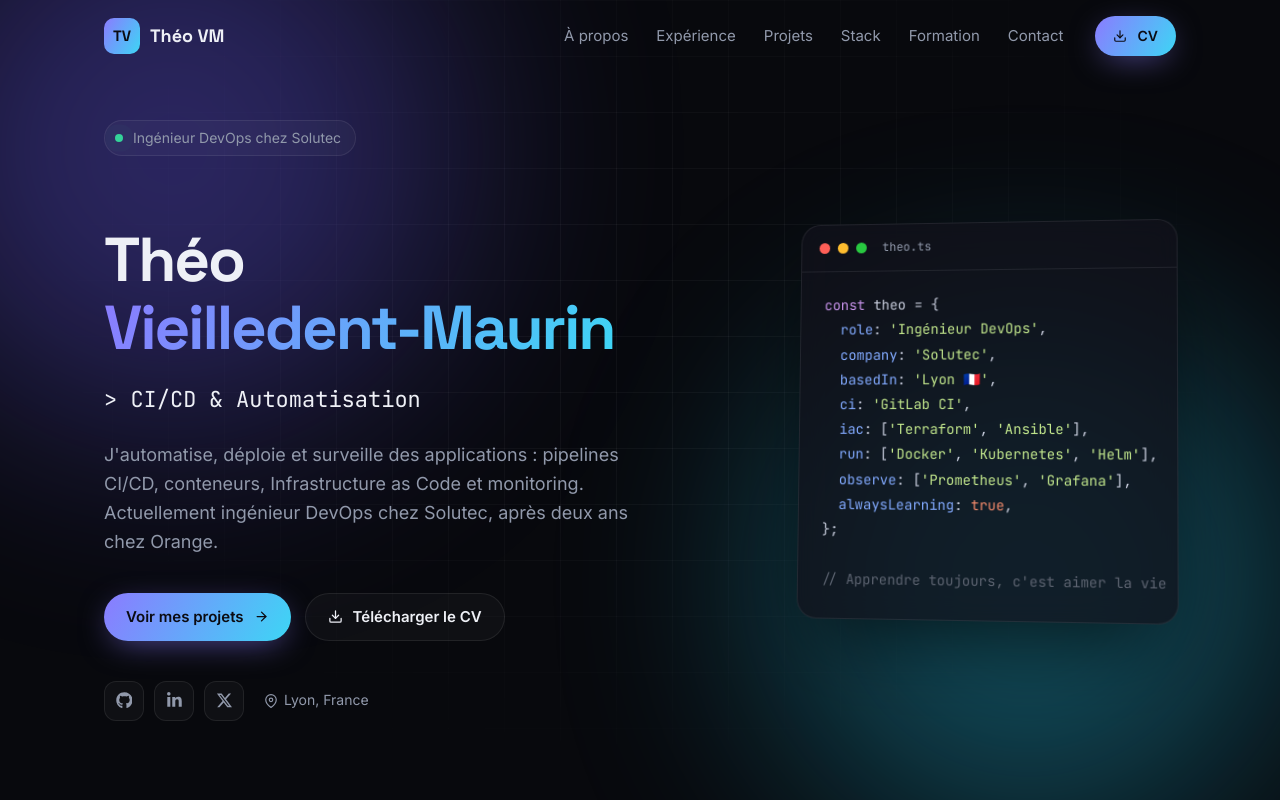
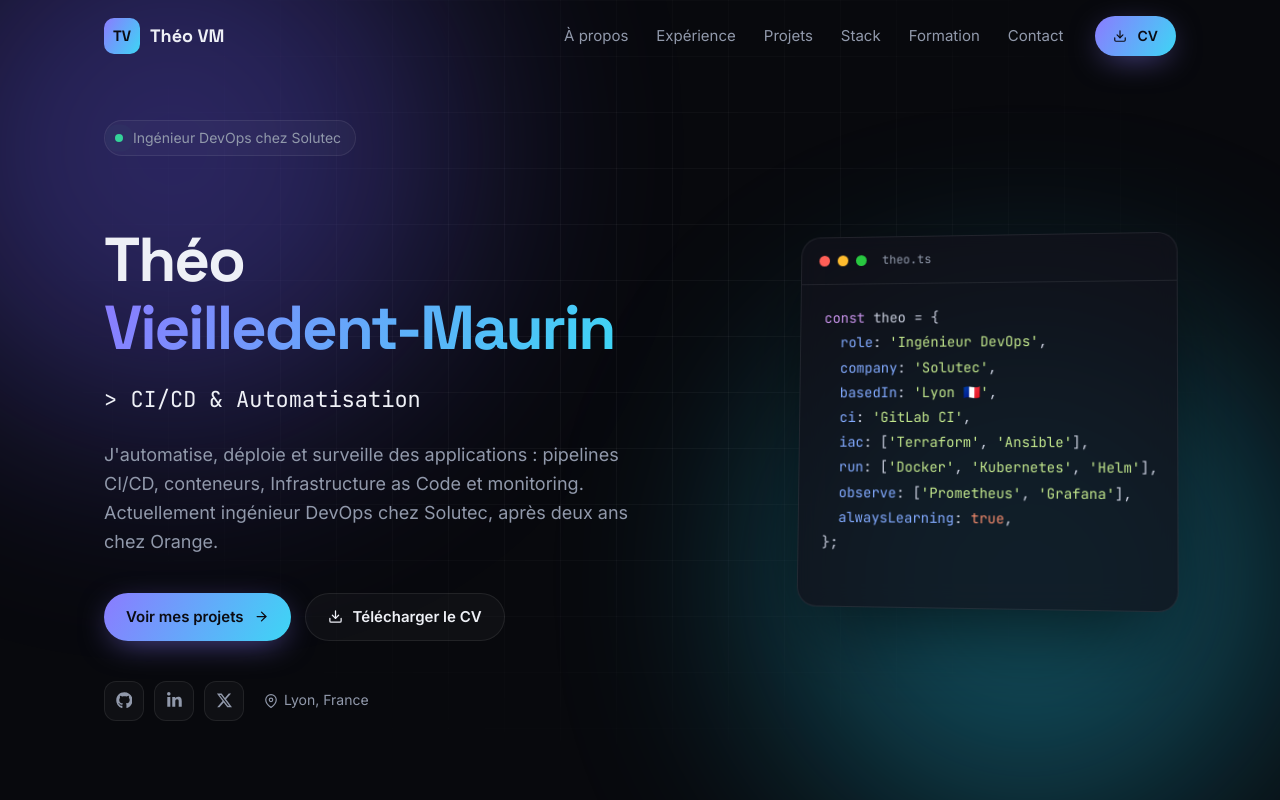
Before and after one commit to Theyozz/Theyozz_Portfolio, a Next.js app: page / in a window 1280 px wide. Shown: the top 800 px of the page. Built offline with nearby package versions, Linux system fonts and the light colour scheme.

Commit message:
remove span

```diff
--- a/src/components/Hero/Hero.js
+++ b/src/components/Hero/Hero.js
@@ -292,7 +292,6 @@
             {'  '}<span className="p">observe</span>: [<span className="s">'Prometheus'</span>, <span className="s">'Grafana'</span>],{'\n'}
             {'  '}<span className="p">alwaysLearning</span>: <span className="b">true</span>,{'\n'}
             {'};\n\n'}
-            <span className="c">{'// Apprendre toujours, c\'est aimer la vie'}</span>
           </Code>
         </CodeCard>
       </Grid>
```
